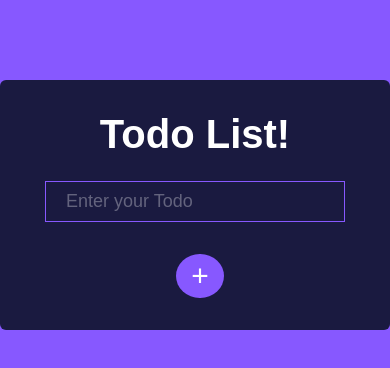
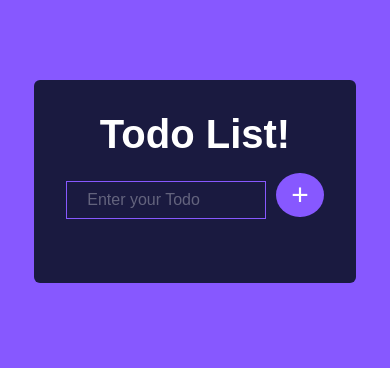
Before and after one commit to imbeshat/Project18-Todo-App-React, a React (Create React App) app: page / in a window 390 px wide. Shown: the top 368 px of the page. Built offline with nearby package versions, Linux system fonts and the light colour scheme; a web font is replaced by a local one.

Commit message:
added media queries

```diff
--- a/src/App.css
+++ b/src/App.css
@@ -91,6 +91,10 @@
 	background: #8758ff30;
 }
 
+.todo p {
+	text-align: left;
+}
+
 .delete:hover {
 	fill: #e21717;
 	transition: 0.4s ease-out;
@@ -113,3 +117,20 @@
 	color: #b2a0e0;
 	text-decoration: line-through;
 }
+
+@media screen and (max-width: 433px) {
+	.todo-input {
+		border: 1px solid #8758ff;
+		width: 200px;
+		font-size: 16px;
+	}
+}
+@media screen and (max-width: 446px) {
+	.todo div svg {
+		display: flex;
+		flex-direction: column;
+		justify-content: space-between;
+		align-items: center;
+		margin-bottom: 8px;
+	}
+}
```
